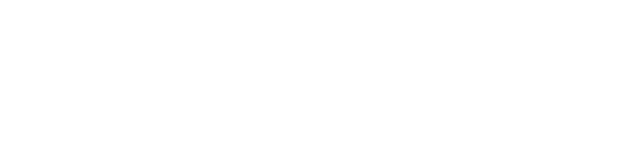
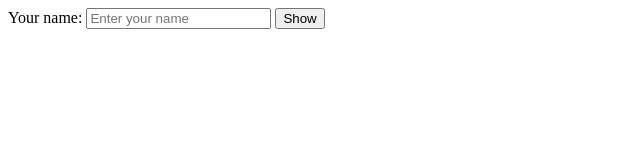
Before and after one commit to MetalFingerDev/IWP, a plain HTML site: page index.html in a window 1280 px wide. Shown: the whole page, without its empty margins (0-640 px from the left). Drawn offline with Linux system fonts and the light colour scheme.

Commit message:
Update index.html

```diff
--- a/index.html
+++ b/index.html
@@ -5,11 +5,16 @@
     <meta name="viewport" content="width=device-width, initial-scale=1.0">
     <title>Page Title</title>
     <style>
-        /* Add styles here */
+
     </style>
 </head>
 <body>
-    <!-- Add content here -->
+    <main>
+    <form id="nameForm" onsubmit="return false;" aria-label="Name form">
+      <label for="nameInput">Your name:</label>
+      <input id="nameInput" name="name" type="text" placeholder="Enter your name" />
+      <button id="showNameButton" type="button">Show</button>
+    </form>
 
     <script>
         // Add scripts here
```
